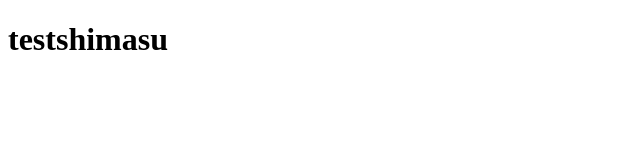
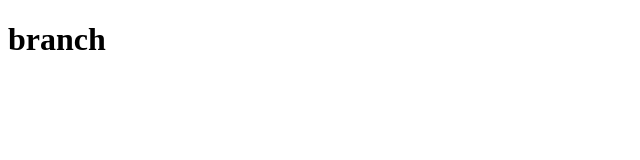
Before and after one commit to mnishina-xtone/githubPage, a plain HTML site: page aaa/index.html in a window 1280 px wide. Shown: the whole page, without its empty margins (0-640 px from the left). Drawn offline with Linux system fonts and the light colour scheme.

Commit message:
add branch

```diff
--- a/aaa/index.html
+++ b/aaa/index.html
@@ -4,9 +4,9 @@
   <meta charset="UTF-8">
   <meta name="viewport" content="width=device-width, initial-scale=1.0">
   <meta http-equiv="X-UA-Compatible" content="ie=edge">
-  <title>testshimasu</title>
+  <title>branch</title>
 </head>
 <body>
-  <h1>testshimasu</h1>
+  <h1>branch</h1>
 </body>
 </html>
```
